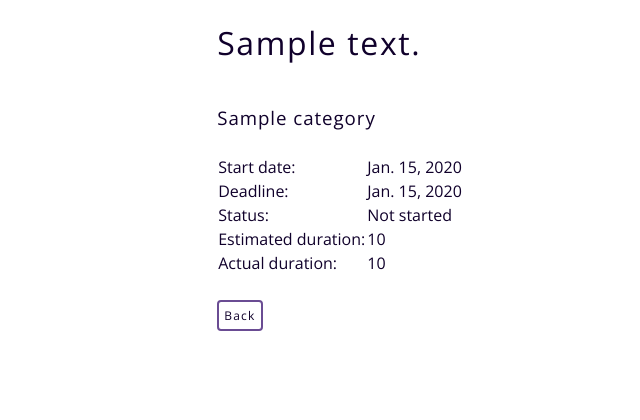
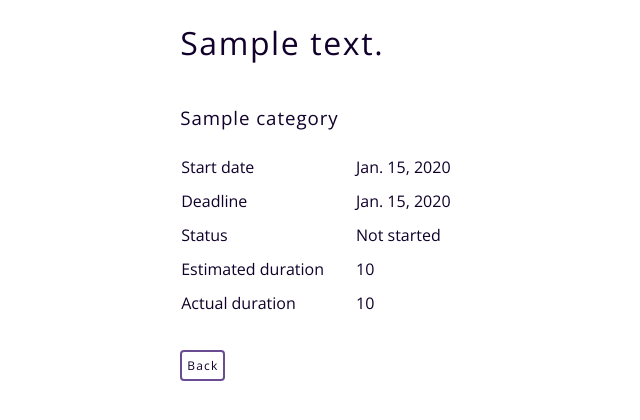
Before and after one commit to olssonmalin/Task-Scheduler, a Django app: page /task/1 in a window 1280 px wide. Shown: the part 68-488 px from the top of the page, without its empty margins (300-940 px from the left). Run offline with Django 4.2, Linux system fonts and the light colour scheme; tables that the repository leaves empty hold one stand-in row (values such as "Sample post").

Commit message:
Fix import task bug

```diff
--- a/tasks/models.py
+++ b/tasks/models.py
@@ -100,6 +100,8 @@ class Task(models.Model):
         Checks if there is enough avalible time to schedule task
         @return: bool
         """
+        if self.status == "C":
+            return True
         hours_left = self.estimated_duration - self.actual_duration
         if self.avalible_hours() - hours_left < 0:
             return False
--- a/tasks/static/css/components.css
+++ b/tasks/static/css/components.css
@@ -13,6 +13,15 @@ thead tr {
     font-family: var(--alt-font);
     font-size: 24;
     font-weight: 400;
+    margin-bottom: 10px;
+}
+
+.table-row {
+    display: grid;
+    grid-template-columns: repeat(2, 1fr);
+    grid-template-rows: 1fr;
+    grid-column-gap: 30px;
+    grid-row-gap: 0px;
     margin-bottom: 10px;
 }
 
--- a/tasks/static/css/utils.css
+++ b/tasks/static/css/utils.css
@@ -2,12 +2,16 @@
     display: none;
     background-color: #ffffff;
     position: absolute;
-    height: 200px;
-    width: 200px;
-    left: calc(50vw - 200px);
+    height: 250px;
+    width: 250px;
+    left: calc(50vw - 140px);
     top: calc(20vh);
-    border: 3px solid black;
+    border: 1px solid var(--purple);
     padding: 15px;
+    border-radius: 14px;
+    box-shadow: -4px 4px 7px -2px rgba(43, 23, 59, 0.61);
+    -webkit-box-shadow: -4px 4px 7px -2px rgba(43, 23, 59, 0.61);
+    -moz-box-shadow: -4px 4px 7px -2px rgba(43, 23, 59, 0.61);
 }
 
 /* BUTTONS */
--- a/tasks/templates/single_task.html
+++ b/tasks/templates/single_task.html
@@ -5,24 +5,24 @@
     <h3>{{ task.category }}</h3>
     <table>
         <tbody>
-            <tr>
-                <td>Start date:</td>
+            <tr class="table-row" >
+                <td>Start date</td>
                 <td>{{ task.start }}</td>
             </tr>
-            <tr>
-                <td>Deadline:</td>
+            <tr class="table-row" >
+                <td>Deadline</td>
                 <td>{{ task.deadline }}</td>
             </tr>
-            <tr>
-                <td>Status:</td>
+            <tr class="table-row" >
+                <td>Status</td>
                 <td>{{ task.get_status_display }}</td>
             </tr>
-            <tr>
-                <td>Estimated duration:</td>
+            <tr class="table-row" >
+                <td>Estimated duration</td>
                 <td>{{ task.estimated_duration }}</td>
             </tr>
-            <tr>
-                <td>Actual duration:</td>
+            <tr class="table-row" >
+                <td>Actual duration</td>
                 <td>{{ task.actual_duration }}</td>
             </tr>
         </tbody>
--- a/tasks/views.py
+++ b/tasks/views.py
@@ -175,7 +175,7 @@ def show_tasks(request):
         q_value = request.GET['q']
         status_value = request.GET['status']
     else:
-        tasks = Task.objects.all()
+        tasks = Task.objects.all().order_by('-status', 'deadline')
 
     context = {
         'tasks': tasks,
```
Also changed, not shown: tasks/templates/components/category/table_all.html (+3 -4 lines), tasks/templates/components/category/update_category.html (added, +12 -0 lines), tasks/templates/update_category.html (deleted, +0 -10 lines), tasks/utils.py (+18 -2 lines).
